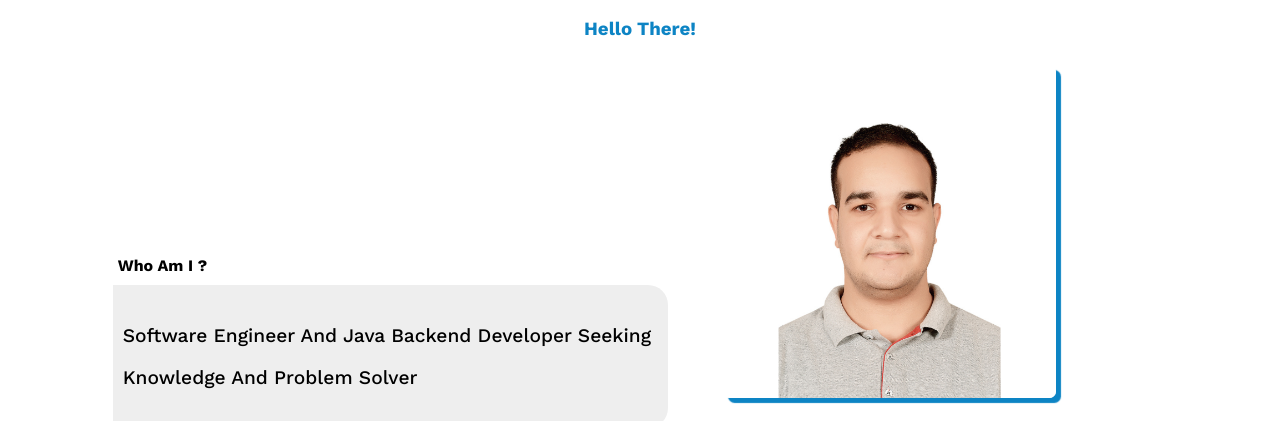
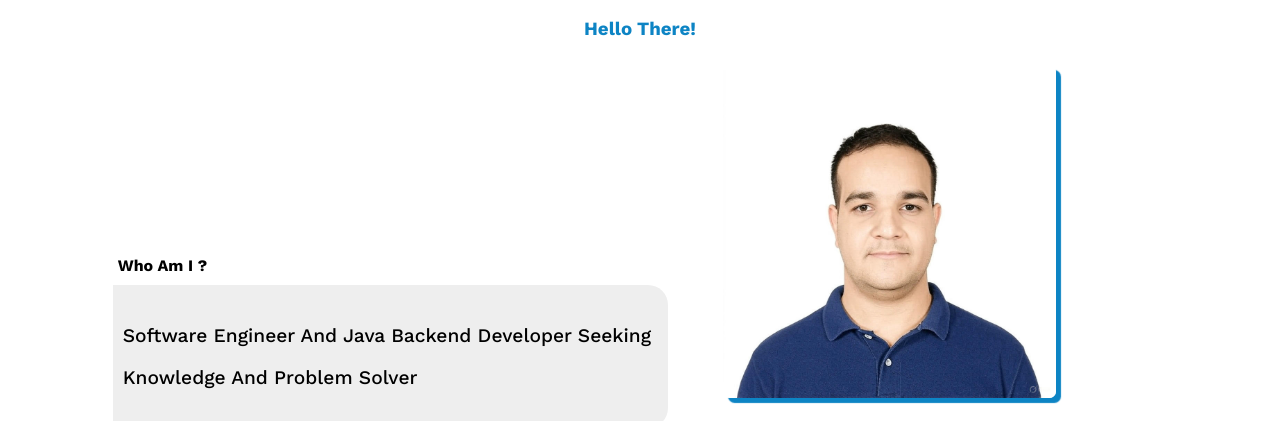
Before and after one commit to mahmoudrabbas/mahmoudrabbas, a plain HTML site: page index.html in a window 1280 px wide. Shown: the part 47-468 px from the top of the page. Drawn offline with nearby package versions, Linux system fonts and the light colour scheme.

Commit message:
change pp

```diff
--- a/index.html
+++ b/index.html
@@ -49,7 +49,7 @@
                 <a href="cv/Mahmoud-Abbas.pdf" download class="cv"><i class="fa-solid fa-download"></i> Resume</a>
             </div>
             <div class="part3">
-                <img class="img" src="./imgs/pp.png">
+                <img class="img" src="./imgs/image-6.jpg">
             </div>
             <div class="part2">
                 <a href="https://www.facebook.com/mahmoodrabbas"><i title="my facebook" class="fab fa-facebook"></i></a>
```
Also changed, not shown: imgs/image-6.jpg (added).
